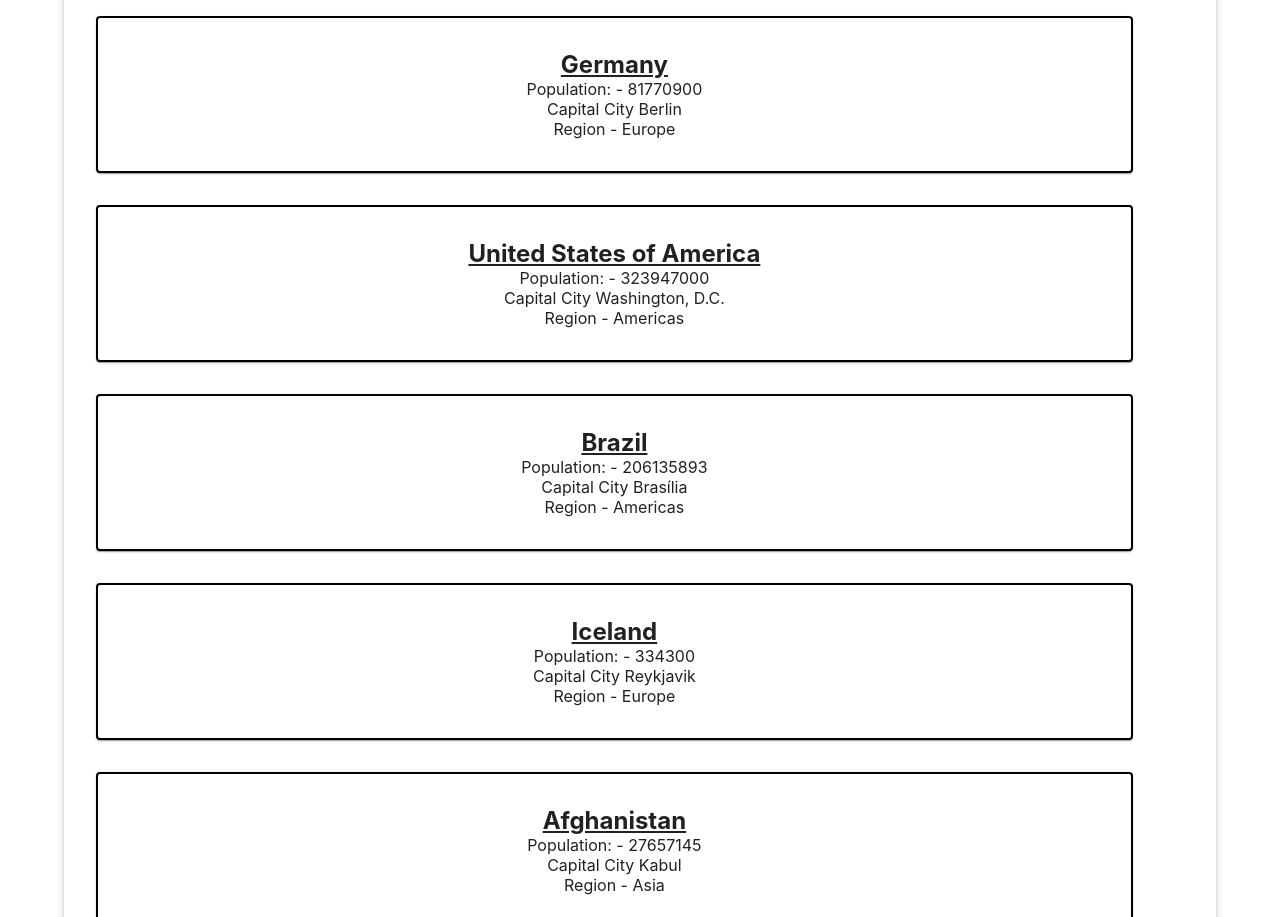
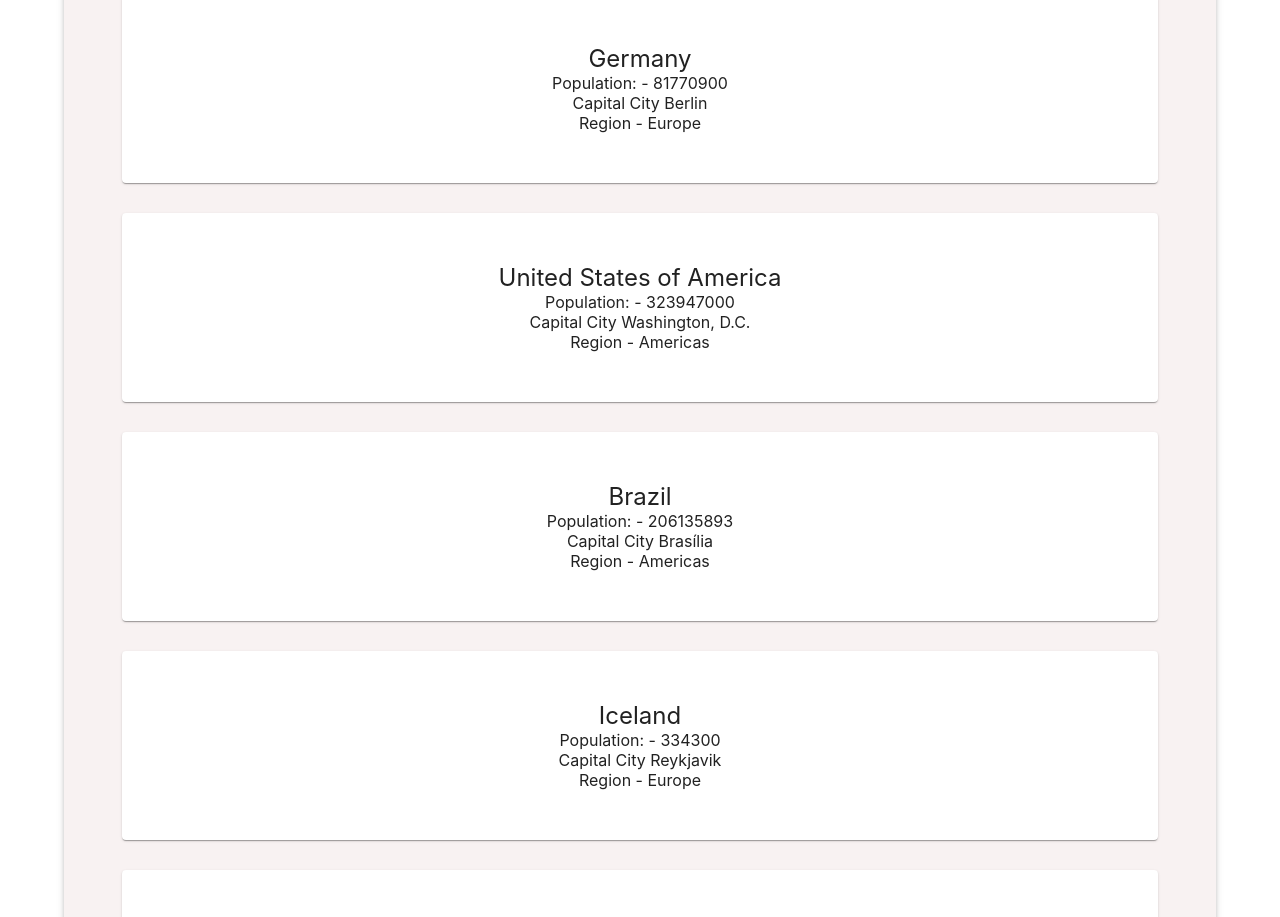
Before and after one commit to MK-Codecademy/Rest-Countries-API, a React app: page / in a window 1280 px wide. Shown: the part 746-1663 px from the top of the page. Built offline with nearby package versions, Linux system fonts and the light colour scheme.

Commit message:
Create more module css

```diff
--- a/src/Components/CountryCard/CountryCard.js
+++ b/src/Components/CountryCard/CountryCard.js
@@ -1,11 +1,11 @@
 import React from 'react';
-import './CountryCard.css';
 import Card from '@material-ui/core/Card';
+import styles from "./CountryCard.module.css"
 
 export default function CountryCard({country})   {
     return  (
 
-        <Card className="card border">
+        <Card className={styles.card}>
             <h2 className='countryTitle'>{country.country}</h2>
             <p>{`Population: - ${country.population}`}</p>
             <p>{`Capital City ${country.capital}`}</p>
--- a/src/Components/CountryCard/CountryCard.css
+++ b/src/Components/CountryCard/CountryCard.module.css
@@ -6,8 +6,10 @@
     width: 90%;
     background-color: black;
     color: white;
-    margin: 2rem;
-    padding: 2rem;
+    margin: 0 auto;
+    margin-bottom: 30px;
+    margin-top: 10px;
+    padding: 50px
 }
 
 .countryTitle{
--- a/src/Components/CountryCardList/CountryCardList.js
+++ b/src/Components/CountryCardList/CountryCardList.js
@@ -1,9 +1,7 @@
 import React from "react";
 import styles from "./CountryCardList.module.css";
-import Card from "@material-ui/core/Card";
 import Paper from '@material-ui/core/Paper';
 import CountryCard from "../CountryCard/CountryCard";
-
 
 // import test data - will be replaced when API call is functional
 import { testCountries } from "../../test-data";
--- a/src/Components/CountryCardList/CountryCardList.module.css
+++ b/src/Components/CountryCardList/CountryCardList.module.css
@@ -2,4 +2,5 @@
 .countyCardWarpper{
     max-width: 100%;
     margin: 0 auto;
+    background-color: rgb(248, 242, 242)!important;
 }
```
